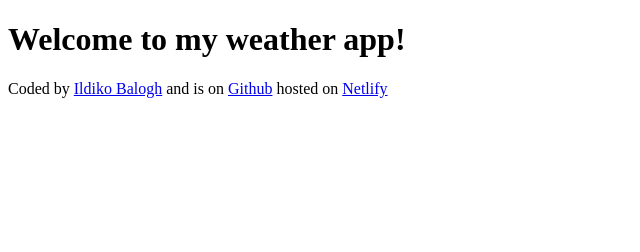
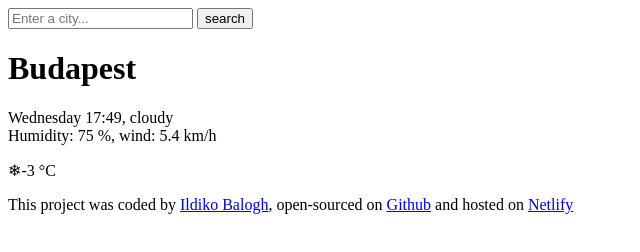
Before and after one commit to ildikob09/ildikos-weather-app, a plain HTML site: page index.html in a window 1280 px wide. Shown: the whole page, without its empty margins (0-640 px from the left). Drawn offline with Linux system fonts and the light colour scheme.

Commit message:
added html

```diff
--- a/index.html
+++ b/index.html
@@ -6,12 +6,29 @@
     <title>Ildiko's weather app</title>
 </head>
 <body>
-    <h1>Welcome to my weather app!</h1>
+    <header>
+        <form>
+            <input type="search" placeholder="Enter a city...">
+            <input type="submit" value="search">
+        </form>
+    </header>
+     <div>
+      <h1>Budapest</h1>
+       <p>
+        Wednesday 17:49, cloudy <br />
+        Humidity: 75 %, wind: 5.4 km/h
+       </p>
+     </div>
+     <div>
+      <p>
+        ❄-3 °C
+      </p>
+     </div>
     <footer>
      <p>
-    Coded by
-    <a href="https://www.shecodes.io/graduates/96261-ildiko-balogh">Ildiko Balogh</a> and is on
-    <a href="https://github.com/ildikob09"> Github</a> hosted on
+    This project was coded by
+    <a href="https://www.shecodes.io/graduates/96261-ildiko-balogh">Ildiko Balogh</a>, open-sourced on
+    <a href="https://github.com/ildikob09"> Github</a> and hosted on
     <a href="https://app.netlify.com/teams/ildikob09/overview">Netlify</a>
      </p>
     </footer>
```
